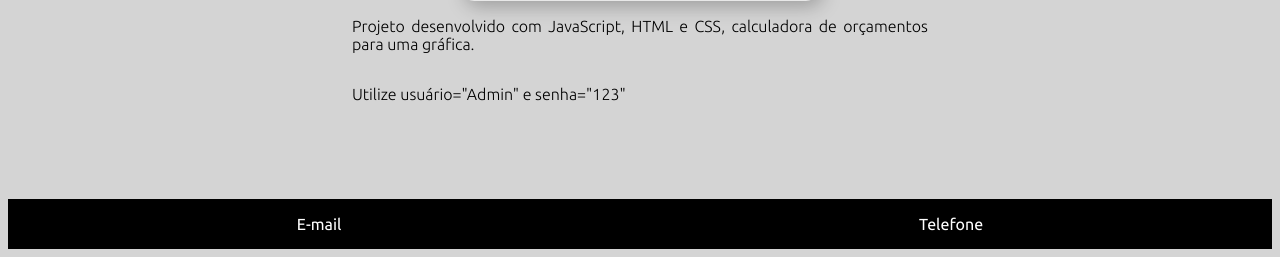
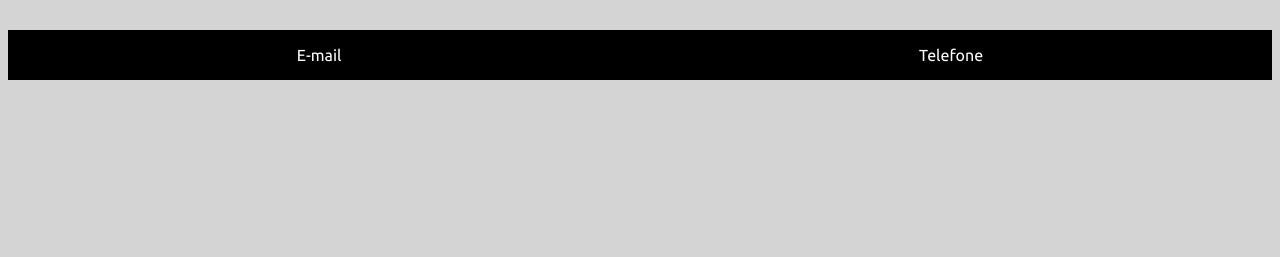
Before and after one commit to Daikiinstitucional/Flask, a Flask app: page /home in a window 1280 px wide. Shown: the part 871-1128 px from the top of the page. After the commit the page ends 951 px from the top, so only its background shows below. Run offline with Flask 3, Linux system fonts and the light colour scheme; some web fonts are replaced.

Commit message:
Update styles.css

```diff
--- a/static/styles.css
+++ b/static/styles.css
@@ -149,7 +149,24 @@ button:hover::before {
  width: 100%;
 }
 
- img{
-  border-radius:25px;
-  margin-bottom:2em;
-  }
+img{
+  width: 10em;
+  height:auto;
+  border-radius: 50px;
+}
+
+.proj p{
+  margin-top:2.5em;
+  font-family: "Ubuntu", sans-serif;
+  font-weight: 700;
+  font-style: normal;
+}
+
+span p{
+  color:black;
+  font-size:15px;
+  margin-top:0px;
+  font-family: "Ubuntu", sans-serif;
+  font-weight: 300;
+  font-style: normal;
+}
```
